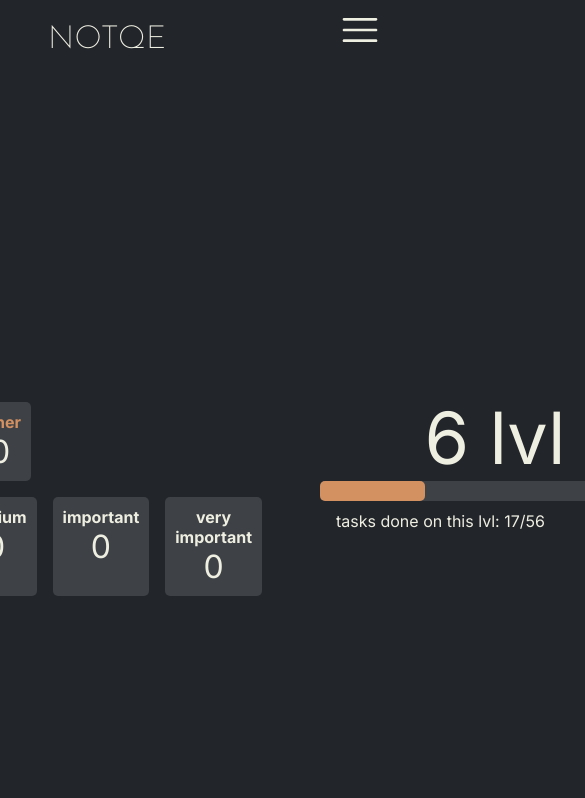
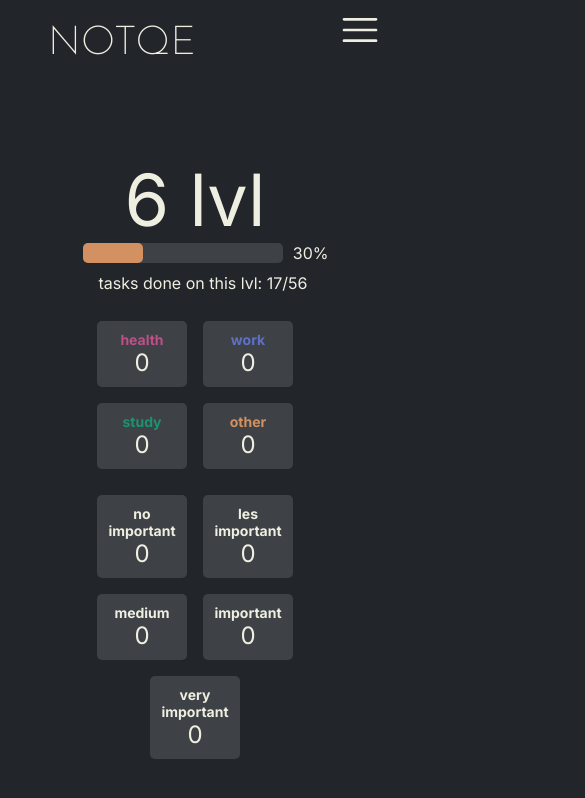
Before and after one commit to fedu00/notqe, a Next.js app: page /profile/experience in a window 390 px wide. Shown: the top 798 px of the page, 585 px wide, since content can reach past the window. Built offline with nearby package versions, Linux system fonts and the light colour scheme.

Commit message:
corect logo and experience page view in mobile

```diff
--- a/app/login/page.tsx
+++ b/app/login/page.tsx
@@ -37,7 +37,7 @@ export default function LoginPage() {
 
   return (
     <div className="login-container">
-      <Logo size={80} />
+      <Logo bigSize={true} />
       <h2>Login your account</h2>
       <form
         onSubmit={(event) => {
--- a/app/page.tsx
+++ b/app/page.tsx
@@ -24,7 +24,7 @@ export default function Home() {
 
   return (
     <main className="main_page_container">
-      <Logo size={80} />
+      <Logo bigSize={true} />
       <div className="button_container">
         <Button
           text="signup"
--- a/app/profile/experience/experience.css
+++ b/app/profile/experience/experience.css
@@ -3,23 +3,48 @@
 }
 
 .tasks-experience_container {
-  height: 100px;
   margin-right: 20px;
 }
 
-.user_experience_container {
-  margin-left: 30px;
-}
 .lvl {
   font-size: 72px;
+  text-align: center;
+}
+
+.importance_tasks {
+  padding: 10px;
 }
 
 .category_tasks,
 .importance_tasks {
   display: flex;
+  justify-content: center;
 }
 .tasks_on_lvl {
   margin-top: 10px;
   text-align: left;
   padding-left: 16px;
 }
+
+@media (max-width: 1200px) {
+  .experience_container {
+    flex-direction: column-reverse;
+    align-items: center;
+  }
+  .tasks-experience_container {
+    margin-right: 0px;
+  }
+  .user_experience_container {
+    margin-bottom: 20px;
+  }
+}
+
+@media (max-width: 600px) {
+  .experience_container {
+    width: 300px;
+  }
+  .category_tasks,
+  .importance_tasks {
+    flex-wrap: wrap;
+  }
+}
--- a/app/profile/experience/page.tsx
+++ b/app/profile/experience/page.tsx
@@ -38,7 +38,6 @@ export default function Experience() {
       </div>
       <div className="user_experience_container">
         <p className="lvl">{6} lvl</p>
-
         <ProgresBar percentage={"30%"} />
         <p className="tasks_on_lvl">tasks done on this lvl: 17/56 </p>
         <p></p>
--- a/app/signup/page.tsx
+++ b/app/signup/page.tsx
@@ -43,7 +43,7 @@ export default function SignUpPage() {
   };
   return (
     <div className="signup-container">
-      <Logo size={80} />
+      <Logo bigSize={true} />
       <h2>Create Account</h2>
       <form
         autoComplete="off"
--- /dev/null
+++ b/components/Logo/Logo.css
@@ -0,0 +1,17 @@
+h1 {
+  color: #eeeee1;
+}
+
+.big_logo {
+  font-size: 80px;
+}
+
+.small_logo {
+  font-size: 40px;
+}
+
+@media (max-width: 800px) {
+  .big_logo {
+    font-size: 40px;
+  }
+}
--- a/components/Logo/Logo.tsx
+++ b/components/Logo/Logo.tsx
@@ -1,3 +1,4 @@
+import "./Logo.css";
 import { Josefin_Sans } from "next/font/google";
 
 const josefin = Josefin_Sans({
@@ -6,14 +7,13 @@ const josefin = Josefin_Sans({
 });
 
 interface LogoType {
-  size?: number;
+  bigSize?: boolean;
 }
 
-export default function Logo({ size }: LogoType) {
+export default function Logo({ bigSize = false }: LogoType) {
   return (
     <h1
-      style={{ fontSize: size + "px", color: "#eeeee1" }}
-      className={josefin.className}
+      className={`${josefin.className} ${bigSize ? "big_logo" : "small_logo"}`}
     >
       NOTQE
     </h1>
--- a/components/Menu/Menu.tsx
+++ b/components/Menu/Menu.tsx
@@ -32,7 +32,7 @@ export default function Menu() {
   };
   return (
     <div className="menu_container">
-      <Logo />
+      <Logo bigSize={false} />
       {isMobileSize && (
         <RxHamburgerMenu
           className="hamburger_menu"
--- a/components/ProgresBar/ProgresBar.css
+++ b/components/ProgresBar/ProgresBar.css
@@ -16,3 +16,14 @@
   position: absolute;
   right: -46px;
 }
+
+@media (max-width: 600px) {
+  .progres_bar_background {
+    width: 250px;
+  }
+}
+@media (max-width: 400px) {
+  .progres_bar_background {
+    width: 200px;
+  }
+}
--- a/components/TaskScore/TaskScore.css
+++ b/components/TaskScore/TaskScore.css
@@ -8,6 +8,10 @@
 .task_score_container h4,
 p {
   text-align: center;
+}
+
+.task_score_container > h4 {
+  background-color: #3e4247;
 }
 
 .task_score_container p {
@@ -26,3 +30,18 @@ p {
 .task_score_container .other {
   color: #ffa768c5;
 }
+
+@media (max-width: 800px) {
+  .task_score_container {
+    width: 90px;
+    display: flex;
+    flex-direction: column;
+    justify-content: center;
+  }
+  .task_score_container h4 {
+    font-size: 14px;
+  }
+  .task_score_container p {
+    font-size: 24px;
+  }
+}
```
